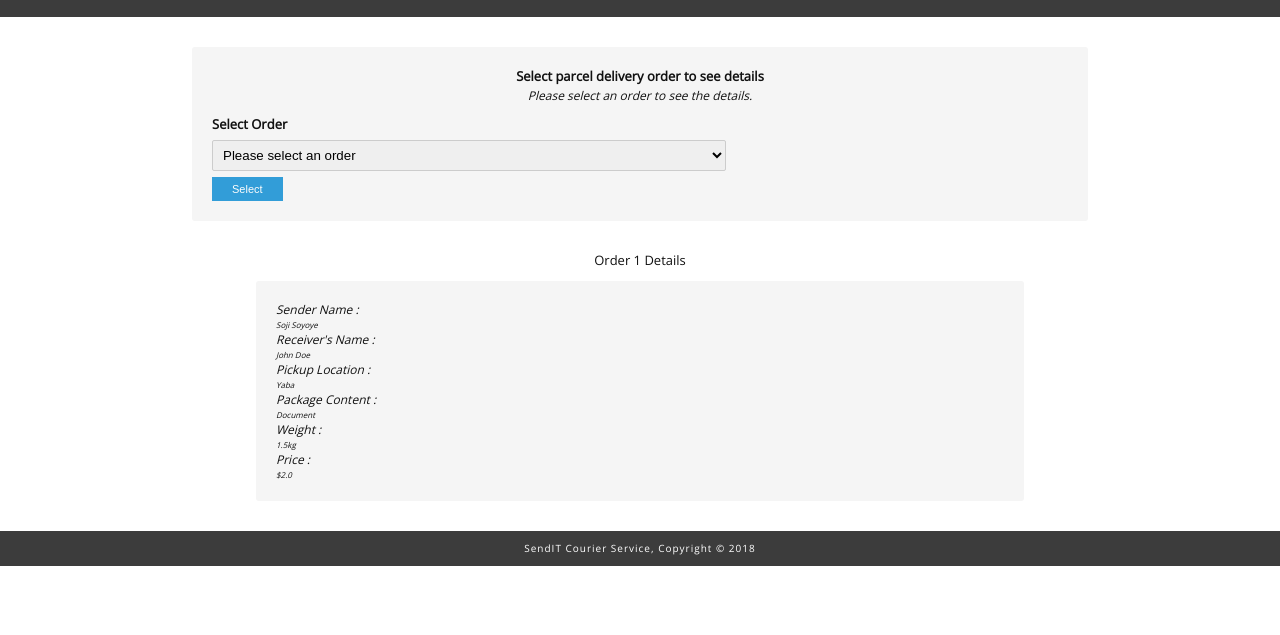
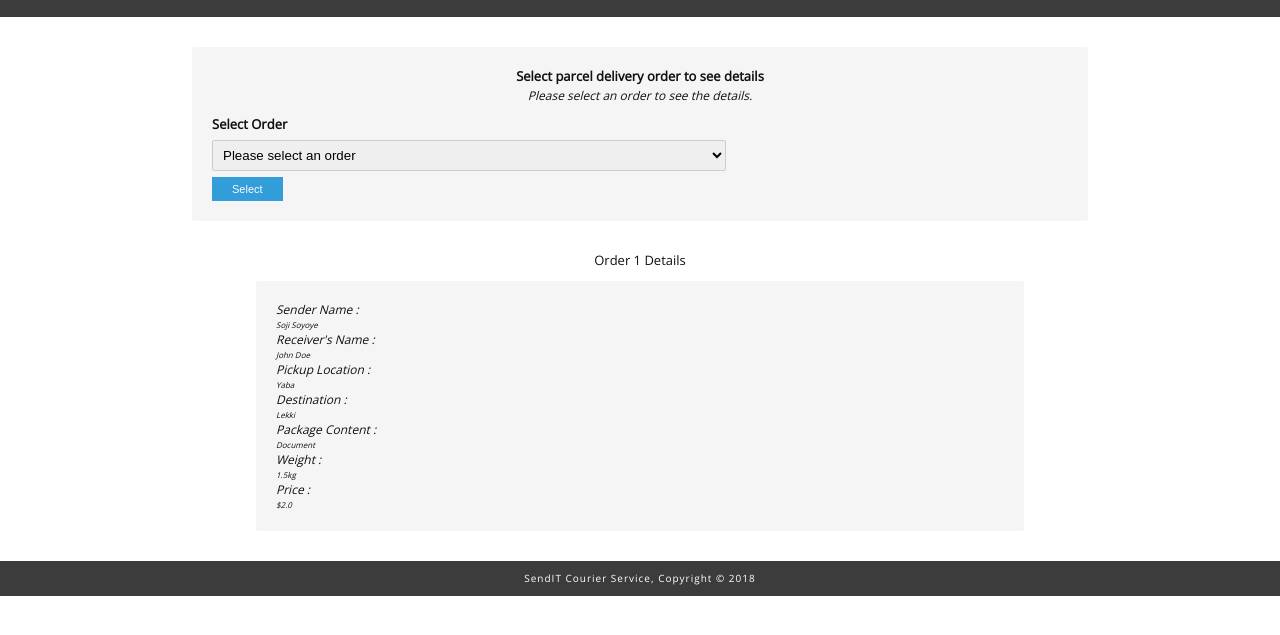
Before and after one commit to Sojisoyoye/SendIT, a plain HTML site: page UI/order_details.html in a window 1280 px wide. Shown: the part 83-718 px from the top of the page. Drawn offline with nearby package versions, Linux system fonts and the light colour scheme.

Commit message:
Add destination details to order details

```diff
--- a/UI/order_details.html
+++ b/UI/order_details.html
@@ -62,6 +62,10 @@
                 Pickup Location :
             </div>
                 <div class="order-details-1">Yaba</div>
+            <div class="destination">
+                Destination :
+            </div>
+                <div class="order-details-1">Lekki</div>
             <div class="pkg-content">
                 Package Content :
             </div>
```
